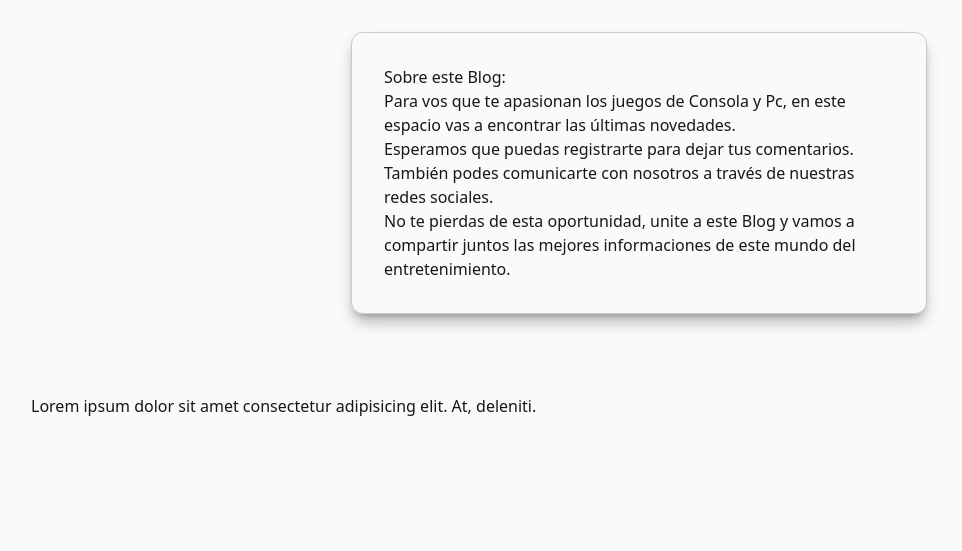
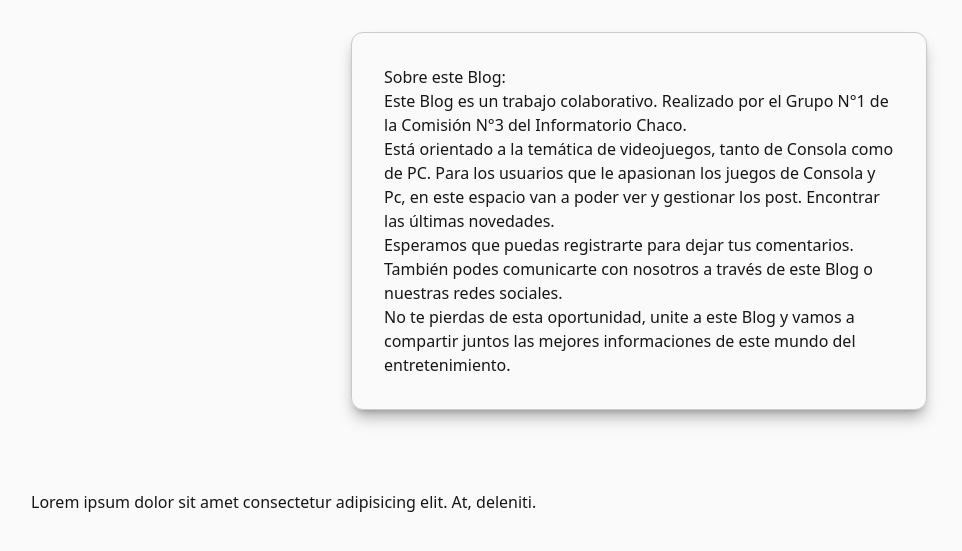
Before and after one commit to ezenicofogar/blog-informatorio, a Django app: template django-project/templates/about_us.html in a window 1280 px wide. Shown: the part 96-647 px from the top of the page, without its empty margins (1-963 px from the left). Run offline with Django 5.2, Linux system fonts and the light colour scheme; the template is opened without the code that fills it, so the values that code supplies are empty.

Commit message:
cambios mínimos

```diff
--- a/django-project/apps/post/templates/post/post_detail.html
+++ b/django-project/apps/post/templates/post/post_detail.html
@@ -19,14 +19,14 @@
 
 <h3 class="text-2xl uppercase font-bold">{{ post.title }}</h3>
 
-<p>{{ post.content }}</p>
+<p>{{ post.content }}</p><br>
 <p>Publicado por: <strong class="font-bold">{{ post.author.username }}</strong></p>
 <p>Fecha de publicación: {{ post.created_at }}</p>
 <p>Comentarios permitidos: {{ post.allow_comments|yesno:"Si,No" }}</p>
 
 <div class="flex mt-8 gap-4">
+    {% if user.is_admin or user == post.author %}
     <a class="bg-blue-500 text-white p-2 rounded-lg" href="{% url 'post:post_update' slug=post.slug %}">Editar post</a>
-    {% if user.is_admin or user == post.author %}
     <a class="bg-red-500 text-white p-2 rounded-lg" href="{% url 'post:post_confirm_delete' slug=post.slug %}">Eliminar
         post</a>
     {% endif %}
--- a/django-project/templates/about_us.html
+++ b/django-project/templates/about_us.html
@@ -8,8 +8,10 @@
     border border-base-950/20 dark:border-base-50/20">
         {% block packed %}
         <h1> Sobre este Blog: <h1>
-            Para vos que te apasionan los juegos de Consola y Pc, en este espacio vas a encontrar las últimas novedades.
-            <br>Esperamos que puedas registrarte para dejar tus comentarios. También podes comunicarte con nosotros a través de nuestras redes sociales.
+            Este Blog es un trabajo colaborativo. Realizado por el Grupo N°1 de la Comisión N°3 del Informatorio Chaco.<br>
+            Está orientado a la temática de videojuegos, tanto de Consola como de PC.
+            Para los usuarios que le apasionan los juegos de Consola y Pc, en este espacio van a poder ver y gestionar los post. Encontrar las últimas novedades.
+            <br>Esperamos que puedas registrarte para dejar tus comentarios. También podes comunicarte con nosotros a través de este Blog o nuestras redes sociales.
             <br>No te pierdas de esta oportunidad, unite a este Blog y vamos a compartir juntos las mejores informaciones de este mundo del entretenimiento.
 
         {% endblock %}
```
